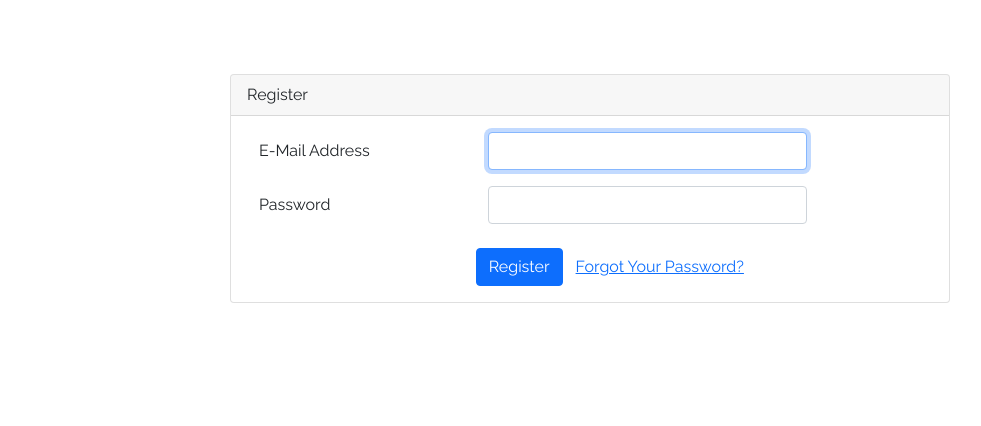
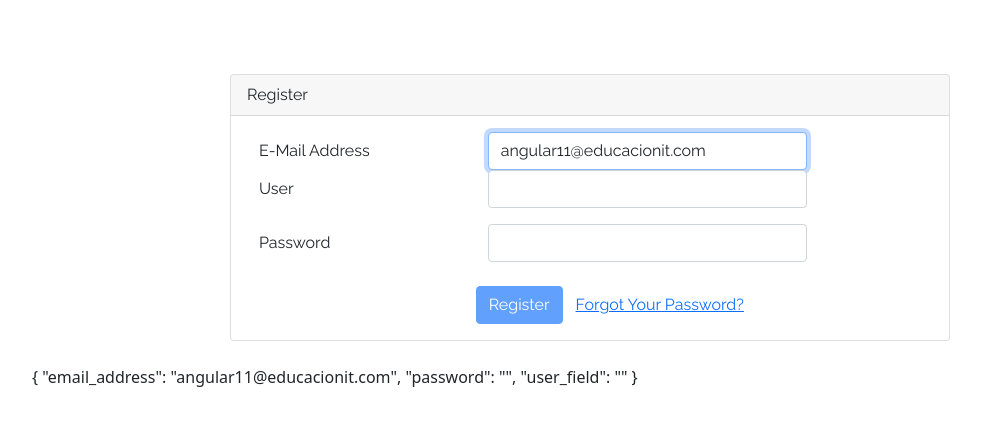
Before and after one commit to juyagu/Angular062021, an Angular app: page / in a window 1280 px wide. Shown: the top 426 px of the page, without its empty margins (50-1031 px from the left). Built offline with nearby package versions, Linux system fonts and the light colour scheme.

Commit message:
Reactive Form Validado

```diff
--- a/src/app/app.module.ts
+++ b/src/app/app.module.ts
@@ -5,6 +5,7 @@ import { AppComponent } from './app.component';
 import { ListadoComponent } from './Listado/listado.component';
 import { DetalleComponent } from './detalle/detalle.component';
 import { FormsModule } from '@angular/forms';
+import { ReactiveFormsModule } from '@angular/forms';
 import { ReactivoComponent } from './reactivo/reactivo.component';
 
 @NgModule({
@@ -16,7 +17,8 @@ import { ReactivoComponent } from './reactivo/reactivo.component';
   ],
   imports: [
     BrowserModule,
-    FormsModule
+    FormsModule,
+    ReactiveFormsModule
   ],
   providers: [],
   bootstrap: [AppComponent]
--- a/src/app/reactivo/reactivo.component.html
+++ b/src/app/reactivo/reactivo.component.html
@@ -5,23 +5,30 @@
                 <div class="card">
                     <div class="card-header">Register</div>
                     <div class="card-body">
-                        <form action="" method="">
+                        <form [formGroup]="formAngular" (ngSubmit)="enviarFormulario()">
                             <div class="form-group row">
                                 <label for="email_address" class="col-md-4 col-form-label text-md-right">E-Mail Address</label>
                                 <div class="col-md-6">
-                                    <input type="text" id="email_address" class="form-control" name="email-address" required autofocus>
+                                    <input type="text" id="email_address" class="form-control" formControlName="email_address" autofocus>
+                                </div>
+                            </div>
+
+                            <div class="form-group row">
+                                <label for="email_address" class="col-md-4 col-form-label text-md-right" >User</label>
+                                <div class="col-md-6">
+                                    <input type="text" id="user" [ngClass]="{'is-invalid':formAngular.controls.user_field.touched && formAngular.controls.user_field.invalid}" class="form-control" formControlName="user_field" >
                                 </div>
                             </div>
 
                             <div class="form-group row mt-3">
                                 <label for="password" class="col-md-4 col-form-label text-md-right">Password</label>
                                 <div class="col-md-6">
-                                    <input type="password" id="password" class="form-control" name="password" required>
+                                    <input type="password" id="password" class="form-control" formControlName="password">
                                 </div>
                             </div>
 
                             <div class="col-md-6 offset-md-4 mt-4">
-                                <button type="submit" class="btn btn-primary">
+                                <button type="submit" class="btn btn-primary" [disabled]="!formAngular.valid">
                                     Register
                                 </button>
                                 <a href="#" class="btn btn-link">
@@ -35,3 +42,4 @@
         </div>
     </div>
 </main>
+{{formAngular.value | json}}
--- a/src/app/reactivo/reactivo.component.ts
+++ b/src/app/reactivo/reactivo.component.ts
@@ -1,4 +1,5 @@
 import { Component, OnInit } from '@angular/core';
+import { FormBuilder, FormGroup, FormControl,Validators } from '@angular/forms';
 
 @Component({
   selector: 'app-reactivo',
@@ -12,4 +13,14 @@ export class ReactivoComponent implements OnInit {
   ngOnInit(): void {
   }
 
+  formAngular = new FormGroup({
+    email_address: new FormControl('angular11@educacionit.com',Validators.email),
+    password: new FormControl('',Validators.required),
+    user_field: new FormControl('',[Validators.minLength(20),Validators.maxLength(50),Validators.required])
+  });
+
+  enviarFormulario(){
+    console.log(this.formAngular.controls.email_address.touched);
+  }
+
 }
```
